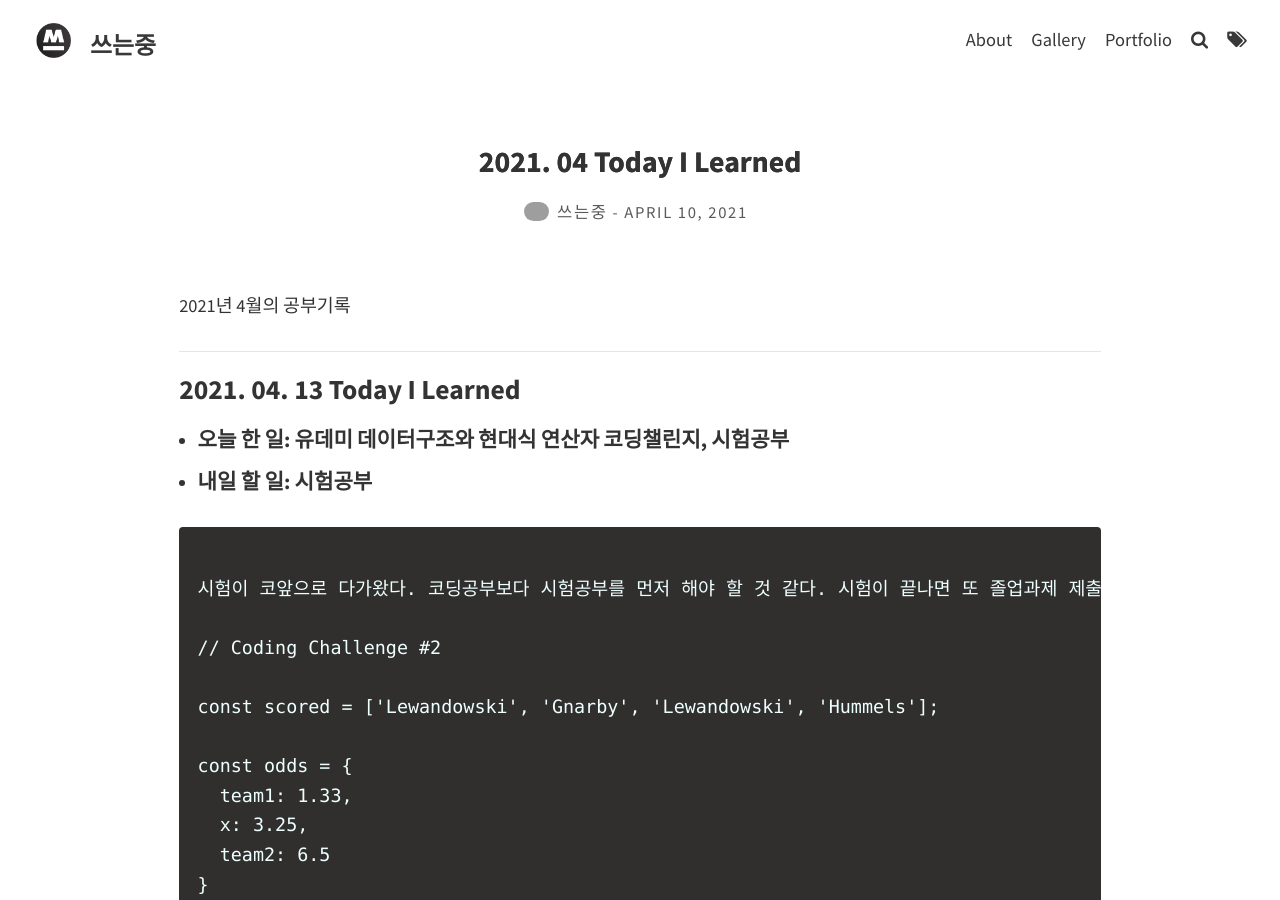
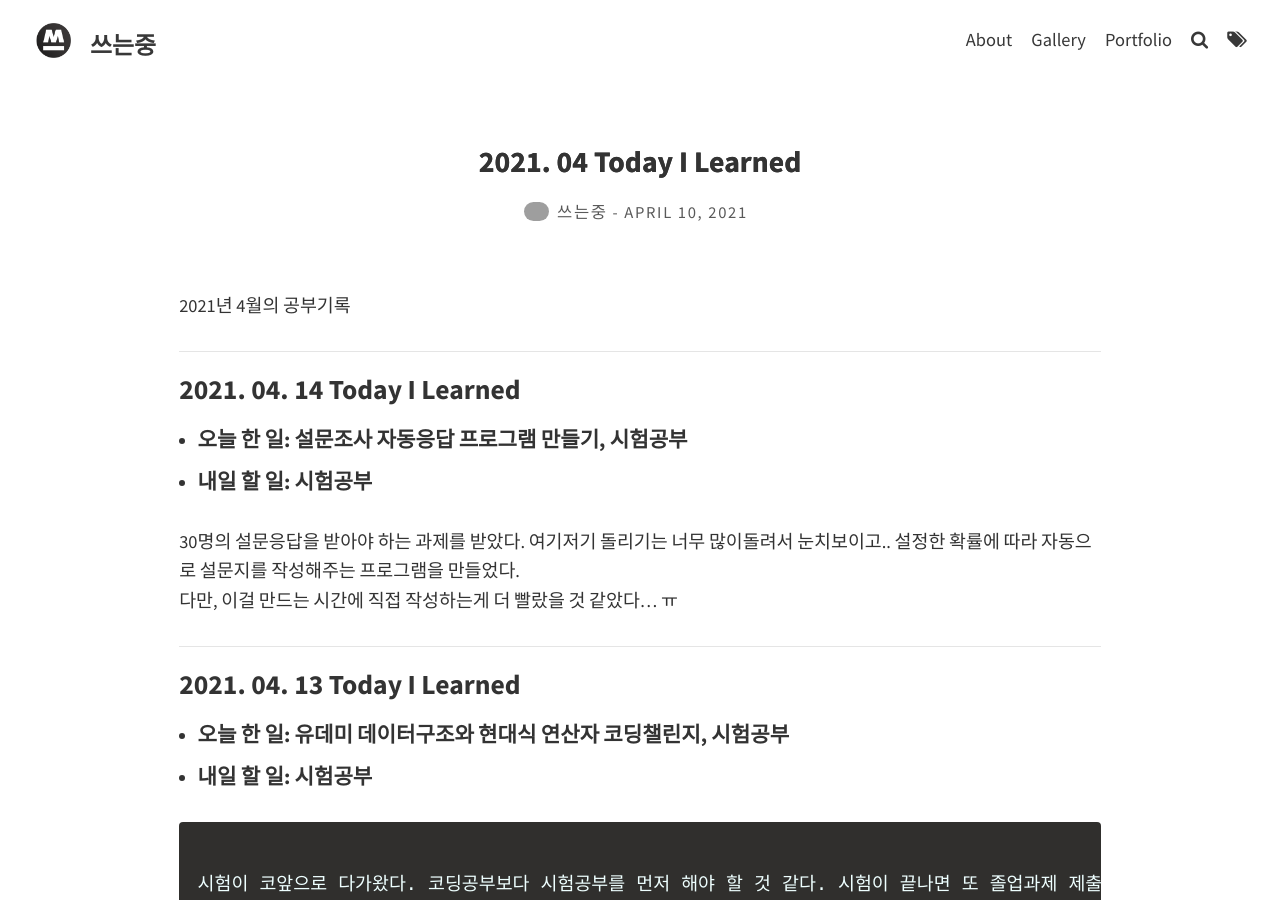
Before and after one commit to TaeIng/taeing.github.io, a Jekyll site: the page built from _posts/TIL/2021-04-10-TIL.md, in a window 1280 px wide and 900 px high. Built offline with Jekyll 4.4.1, drawn with Linux system fonts in a browser that asks for light colours; comment, search, counter and statistics services are not loaded; grey boxes are pictures that could not be loaded.

Commit message:
POST: 4월 14일 TIL 추가

```diff
--- a/_posts/TIL/2021-04-10-TIL.md
+++ b/_posts/TIL/2021-04-10-TIL.md
@@ -9,6 +9,14 @@ excerpt_separator: <!--more-->
 2021년 4월의 공부기록
  <!--more-->
 
+- - -
+
+<h3>2021. 04. 14 Today I Learned</h3>
+- <h4>오늘 한 일: 설문조사 자동응답 프로그램 만들기, 시험공부
+- <h4>내일 할 일: 시험공부 </h4>
+
+30명의 설문응답을 받아야 하는 과제를 받았다. 여기저기 돌리기는 너무 많이돌려서 눈치보이고.. 설정한 확률에 따라 자동으로 설문지를 작성해주는 프로그램을 만들었다.
+다만, 이걸 만드는 시간에 직접 작성하는게 더 빨랐을 것 같았다... ㅠ
 
 - - -
 
```
